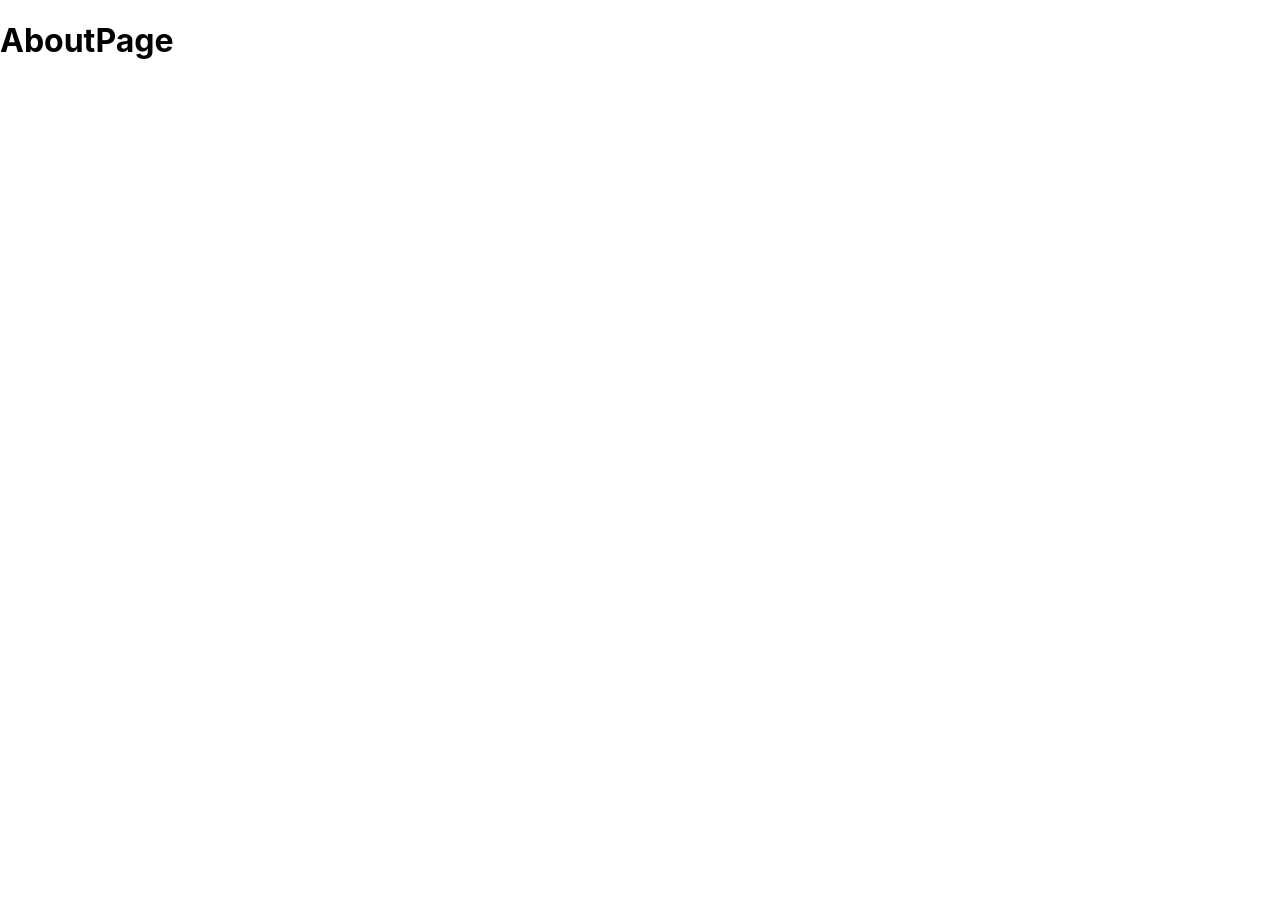
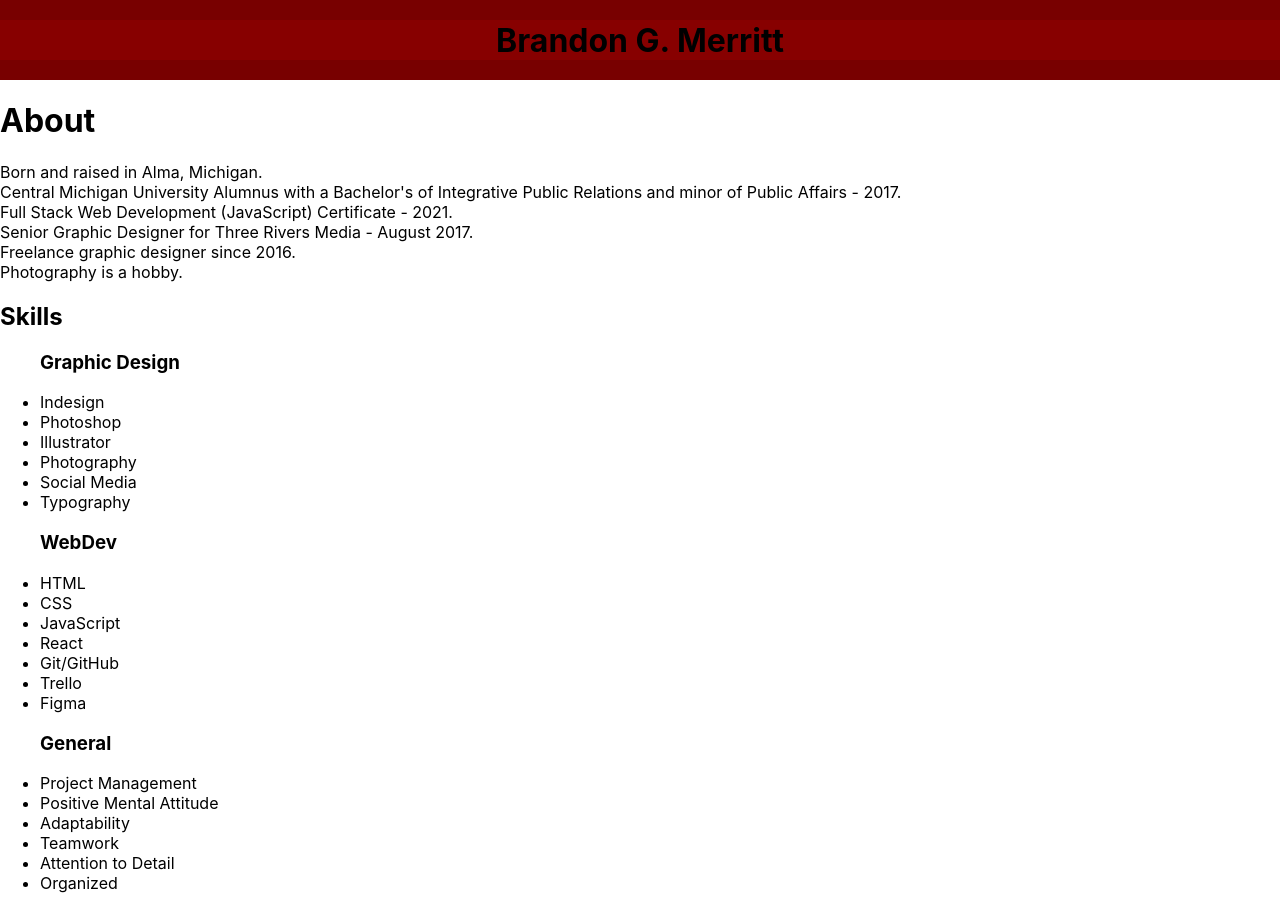
Before and after one commit to CrispyCoder817/WebDevGraphicDesign, a React (Create React App) app: page /about in a window 1280 px wide. Before the commit the page ends 800 px from the top, so only its background shows below. Built offline with nearby package versions, Linux system fonts and the light colour scheme.

Commit message:
About Page01

```diff
--- a/src/App.js
+++ b/src/App.js
@@ -5,6 +5,7 @@ import About from './Pages/About';
 import GraphicDesign from './Pages/Graphics';
 import WebDev from './Pages/WebDev';
 import NotFound from './Pages/NotFound';
+// import Header from './Components/Header';
 
 
 function App() {
--- a/src/Pages/About/index.js
+++ b/src/Pages/About/index.js
@@ -1,10 +1,47 @@
 import React from 'react';
+import Header from '../../Components/Header';
 // import { Link } from 'react-router-dom';
 
 function About() {
     return (
         <div>
-            <h1>AboutPage</h1>
+            <Header/>
+            <h1>About</h1>
+            <p> Born and raised in Alma, Michigan.<br></br>
+                Central Michigan University Alumnus with a Bachelor's of Integrative Public Relations and minor of Public Affairs - 2017.<br></br>
+                Full Stack Web Development (JavaScript) Certificate - 2021. <br></br>
+                Senior Graphic Designer for Three Rivers Media - August 2017. <br></br>
+                Freelance graphic designer since 2016.<br></br>
+                Photography is a hobby.<br></br>
+            </p>
+            <h2>Skills</h2>
+            <ul>
+                <h3>Graphic Design</h3>
+                <li>Indesign</li>
+                <li>Photoshop</li>
+                <li>Illustrator</li>
+                <li>Photography</li>
+                <li>Social Media</li>
+                <li>Typography</li>
+
+                <h3>WebDev</h3>
+                <li>HTML</li>
+                <li>CSS</li>
+                <li>JavaScript</li>
+                <li>React</li>
+                <li>Git/GitHub</li>
+                <li>Trello</li>
+                <li>Figma</li>
+
+                <h3>General</h3>
+                <li>Project Management</li>
+                <li>Positive Mental Attitude</li>
+                <li>Adaptability</li>
+                <li>Teamwork</li>
+                <li>Attention to Detail</li>
+                <li>Organized</li>
+
+            </ul>
         </div>
     )
 }
```
